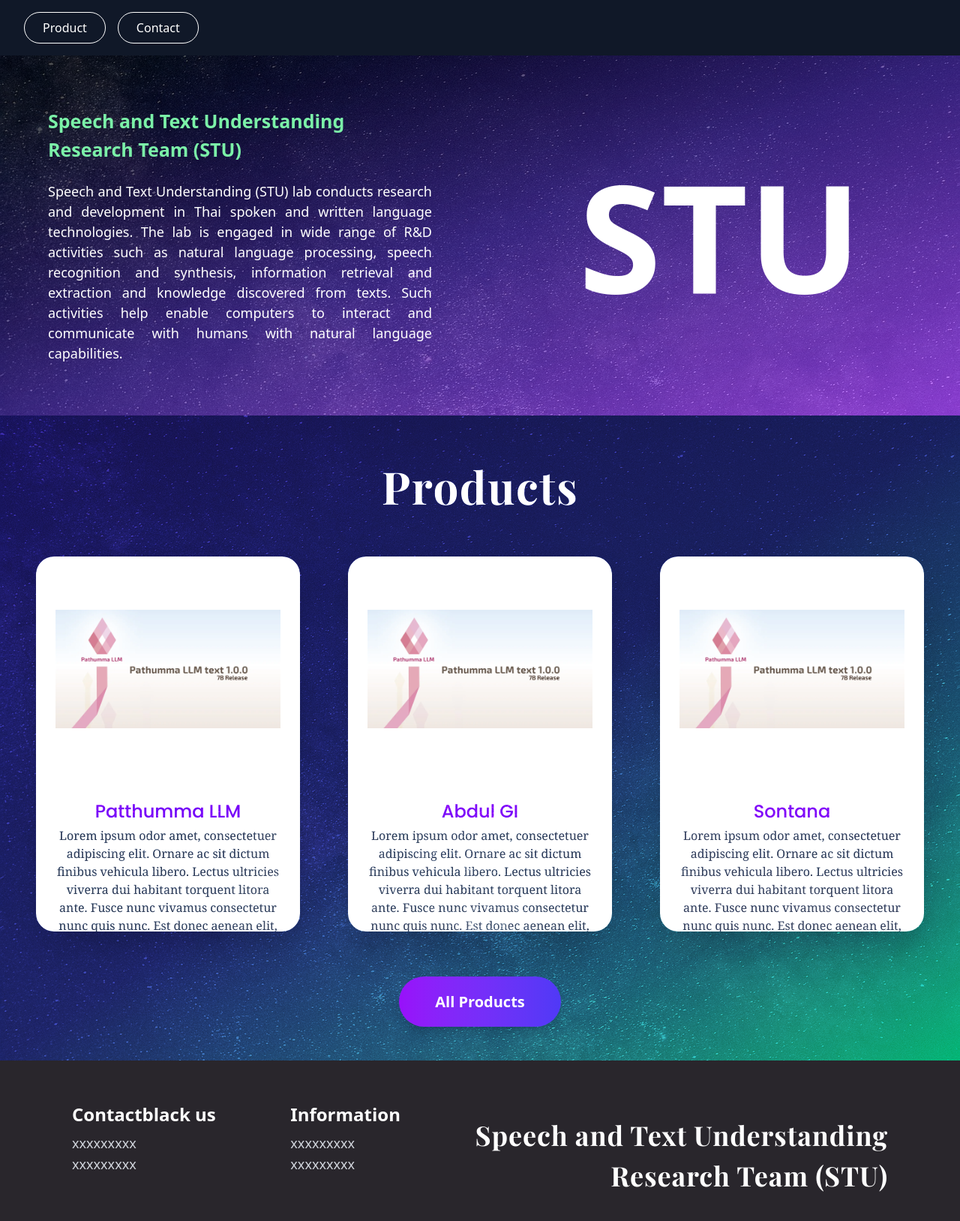
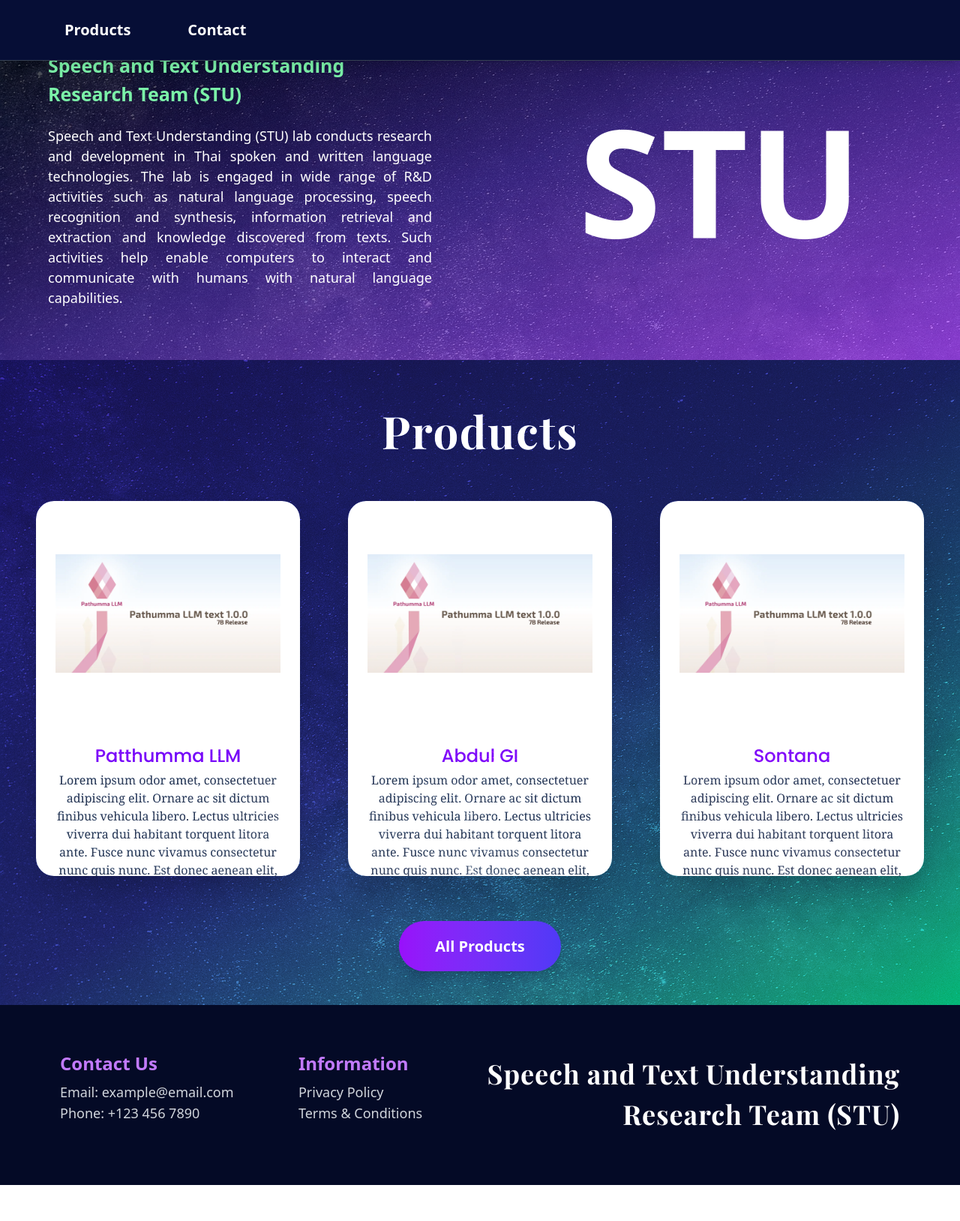
Before and after one commit to 64160047/NectecProductSTU, a Vue app: page / in a window 1280 px wide. Shown: the top 1628 px of the page at 75% size. After the commit the page ends 1580 px from the top, so only its background shows below. Built offline with nearby package versions, Linux system fonts and the light colour scheme.

Commit message:
Complete color and design

```diff
--- a/src/components/Footer.vue
+++ b/src/components/Footer.vue
@@ -1,22 +1,23 @@
 <template>
-    <footer class="w-full h-[30vh] bg-[#29262C] text-white py-14 px-24">
-      <div class="container mx-auto flex justify-between max-w-full">
+    <footer class="w-full h-[30vh] bg-[#040A26] text-white py-12 px-20">
+      <div class="container mx-auto flex flex-col md:flex-row justify-between items-center max-w-7xl space-y-8 md:space-y-0">
+
         <!-- 🔹 Contact us -->
-        <div>
-          <h4 class="text-2xl font-extrabold">Contactblack  us</h4>
-          <p class="text-lg text-gray-300 mt-2">xxxxxxxxx</p>
-          <p class="text-lg text-gray-300">xxxxxxxxx</p>
+        <div class="text-center md:text-left">
+          <h4 class="text-2xl font-extrabold text-purple-400">Contact Us</h4>
+          <p class="text-lg text-gray-300 mt-2">Email: example@email.com</p>
+          <p class="text-lg text-gray-300">Phone: +123 456 7890</p>
         </div>
 
         <!-- 🔹 Information -->
-        <div>
-          <h4 class="text-2xl font-extrabold">Information</h4>
-          <p class="text-lg text-gray-300 mt-2">xxxxxxxxx</p>
-          <p class="text-lg text-gray-300">xxxxxxxxx</p>
+        <div class="text-center md:text-left">
+          <h4 class="text-2xl font-extrabold text-purple-400">Information</h4>
+          <p class="text-lg text-gray-300 mt-2">Privacy Policy</p>
+          <p class="text-lg text-gray-300">Terms & Conditions</p>
         </div>
 
-        <!-- 🔹 STU Team (เว้นช่องว่างให้อ่านง่ายขึ้น) -->
-        <div class="text-right">
+        <!-- 🔹 STU Team (เพิ่มช่องว่างให้ดูสมดุลขึ้น) -->
+        <div class="md:text-right">
           <h4 class="text-2xl md:text-4xl font-extrabold font-playfair tracking-wide leading-snug md:leading-normal mt-4">
             Speech and Text Understanding <br> Research Team (STU)
           </h4>
--- a/src/components/NavBar.vue
+++ b/src/components/NavBar.vue
@@ -1,12 +1,38 @@
 <template>
-    <nav class="w-full bg-gray-900 text-white py-4 px-8 flex items-center">
-      <div class="flex space-x-4">
-        <button class="px-6 py-2 border border-white rounded-full hover:bg-white hover:text-gray-900 transition">
-          Product
-        </button>
-        <button class="px-6 py-2 border border-white rounded-full hover:bg-white hover:text-gray-900 transition">
-          Contact
-        </button>
+    <!-- ✅ Navbar (Fixed ด้านบน) -->
+    <nav class="fixed top-0 left-0 w-full  bg-[#060E36] shadow-lg border-b border-gray-700 z-50">
+      <div class="mx-auto px-8 lg:px-16">
+        <div class="flex h-20 items-center">
+
+          <!-- 🔹 ปุ่มเมนู (ชิดซ้าย) -->
+          <div class="flex space-x-8">
+            <router-link to="/" class="nav-button">Products</router-link>
+            <router-link to="/contact" class="nav-button">Contact</router-link>
+          </div>
+
+        </div>
       </div>
     </nav>
+
+
+
   </template>
+
+  <style scoped>
+  /* ✅ ปุ่มเมนู */
+  .nav-button {
+    color: white;
+    padding: 14px 22px; /* ✅ ขยายปุ่มให้ใหญ่ขึ้น */
+    font-size: 20px;
+    font-weight: bold;
+    border-radius: 12px;
+    transition: all 0.3s ease-in-out;
+  }
+
+  /* ✅ เอฟเฟกต์ Hover */
+  .nav-button:hover {
+    background: linear-gradient(90deg, #6A5ACD, #9370DB); /* ✅ เปลี่ยนสี Hover เป็น Gradient */
+    transform: scale(1.05); /* ✅ ขยายปุ่มเล็กน้อย */
+    box-shadow: 0px 4px 10px rgba(255, 255, 255, 0.2); /* ✅ เพิ่มเงาให้ดูโดดเด่น */
+  }
+  </style>
--- a/src/views/AllProductsView.vue
+++ b/src/views/AllProductsView.vue
@@ -16,7 +16,7 @@
     <!-- 🔹 Grid แสดงสินค้า -->
     <div class="grid grid-cols-1 sm:grid-cols-2 lg:grid-cols-3 gap-14 px-12 max-w-8xl mx-auto">
       <div v-for="product in products" :key="product.name"
-        class="bg-white rounded-3xl shadow-lg flex flex-col items-center p-8 h-[640px] transition duration-300 transform hover:scale-105">
+        class="bg-white rounded-3xl shadow-lg flex flex-col items-center p-8 h-[540px] transition duration-300 transform hover:scale-105">
 
         <!-- ✅ รูปสินค้า (ขยายให้สมดุล) -->
         <div class="w-[90%] h-[55%] flex items-center justify-center overflow-hidden rounded-t-3xl">
```
Lines whose indentation alone changed are shown as unchanged.
